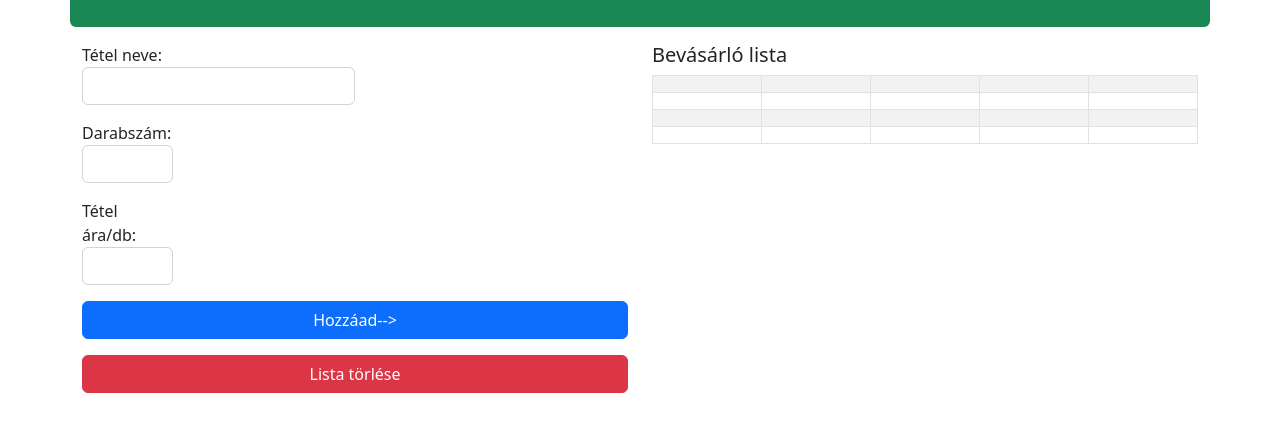
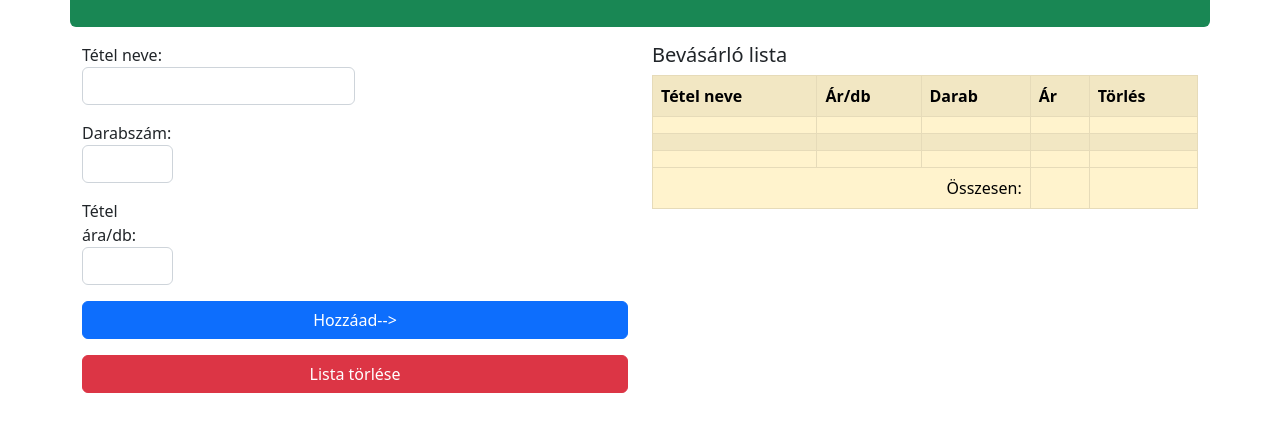
Before and after one commit to Jozsef967/Hazi_2_bevasarlolista, a plain HTML site: page index.html in a window 1280 px wide. Shown: the part 93-524 px from the top of the page. Drawn offline with nearby package versions, Linux system fonts and the light colour scheme.

Commit message:
Táblázat fejléc kész

```diff
--- a/index.html
+++ b/index.html
@@ -46,13 +46,13 @@
                     <div class="table-responsive">
                         <div class="my-3">
                             <h5>Bevásárló lista</h5>
-                            <table class="table table-hover table-striped table-bordered">
+                            <table class="table table-warning table-hover table-striped table-bordered">
                                 <tr>
-                                    <th></th>
-                                    <th></th>
-                                    <th></th>
-                                    <th></th>
-                                    <th></th>
+                                    <th>Tétel neve</th>
+                                    <th>Ár/db</th>
+                                    <th>Darab</th>
+                                    <th>Ár</th>
+                                    <th>Törlés</th>
                                 </tr>
                                 <tr>
                                     <td></td>
@@ -75,7 +75,11 @@
                                     <td></td>
                                     <td></td>
                                 </tr>
-
+                                <tfoot class="text-end">
+                                    <td colspan="3">Összesen:</td>
+                                    <td></td>
+                                    <td class="text-start">
+                                </tfoot>
                             </table>
 
                         </div>
```
